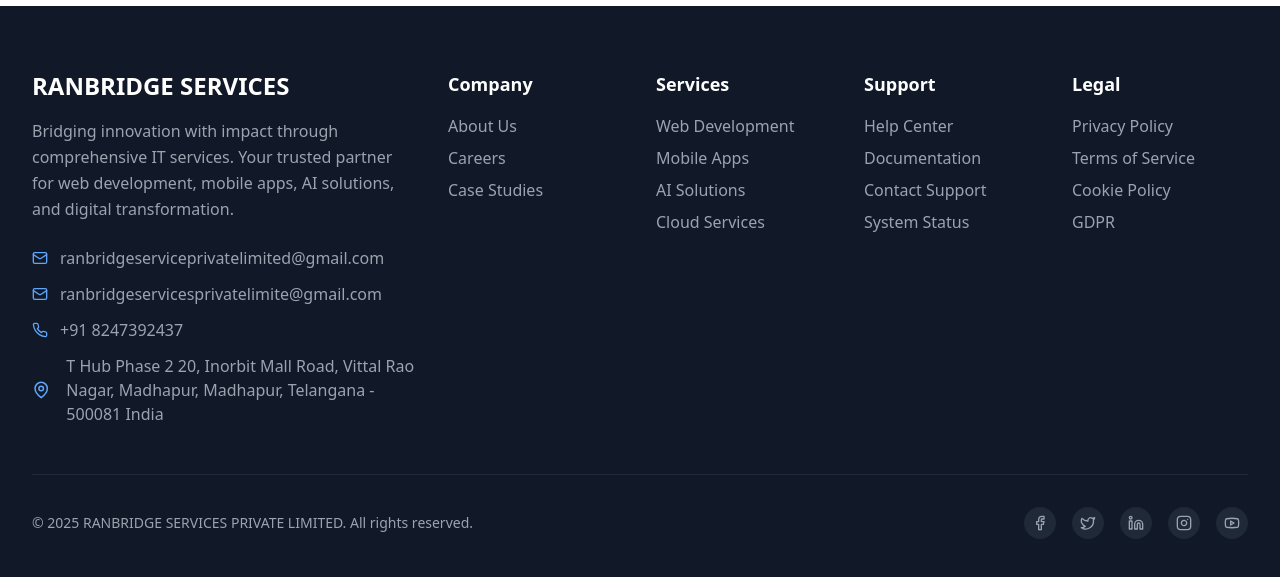
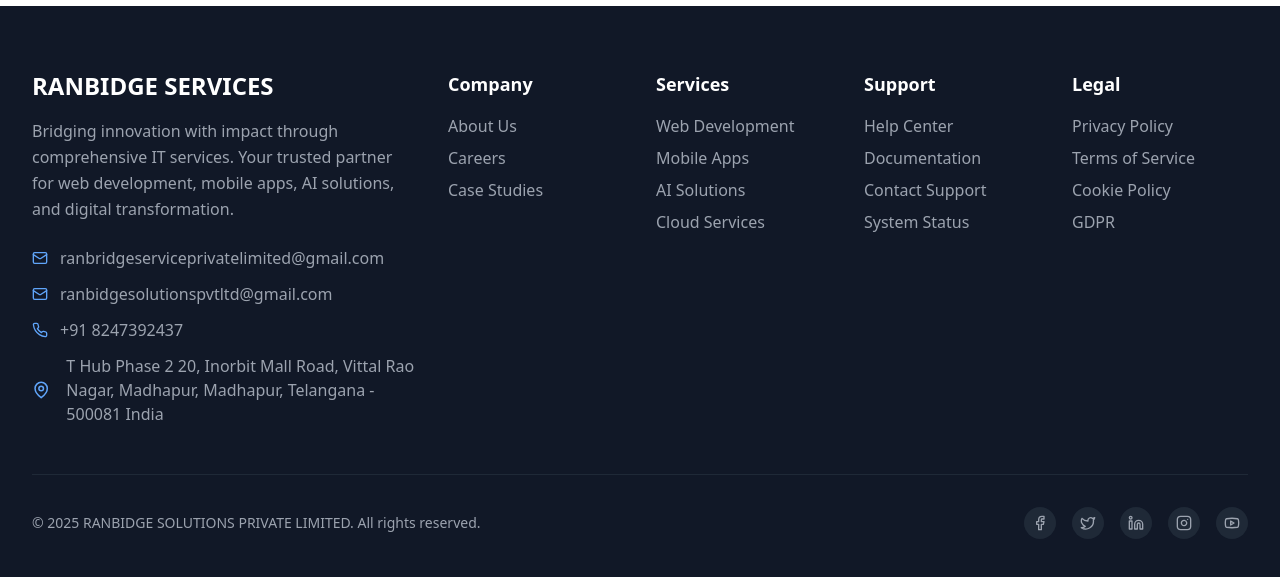
Before and after one commit to Rgopi143/RANBRIDGE-SERVICES-PRIVATE-LIMITED, a React (Vite) app: page / in a window 1280 px wide. Shown: the part 3538-4115 px from the top of the page. Built offline with nearby package versions, Linux system fonts and the light colour scheme.

Commit message:
Update Footer.tsx

```diff
--- a/src/components/Footer.tsx
+++ b/src/components/Footer.tsx
@@ -44,7 +44,7 @@ const Footer = (props: { onPrivacyClick?: () => void; onTermsClick?: () => void;
         <div className="grid md:grid-cols-2 lg:grid-cols-6 gap-8">
           {/* Company Info */}
           <div className="lg:col-span-2">
-            <h3 className="text-2xl font-bold mb-4">RANBRIDGE SERVICES</h3>
+            <h3 className="text-2xl font-bold mb-4">RANBIDGE SERVICES</h3>
             <p className="text-gray-400 mb-6 leading-relaxed">
               Bridging innovation with impact through comprehensive IT services.
               Your trusted partner for web development, mobile apps, AI solutions, and digital transformation.
@@ -56,7 +56,7 @@ const Footer = (props: { onPrivacyClick?: () => void; onTermsClick?: () => void;
               </div>
               <div className="flex items-center gap-3">
                 <Mail size={16} className="text-blue-400" />
-                <span className="text-gray-400">ranbridgeservicesprivatelimite@gmail.com</span>
+                <span className="text-gray-400">ranbidgesolutionspvtltd@gmail.com</span>
               </div>
               <div className="flex items-center gap-3">
                 <Phone size={16} className="text-blue-400" />
@@ -127,7 +127,7 @@ India</span>
         {/* Bottom Section */}
         <div className="border-t border-gray-800 mt-12 pt-8 flex flex-col md:flex-row justify-between items-center">
           <p className="text-gray-400 text-sm">
-            © 2025 RANBRIDGE SERVICES PRIVATE LIMITED. All rights reserved.
+            © 2025 RANBIDGE SOLUTIONS PRIVATE LIMITED. All rights reserved.
           </p>
 
           {/* Social Links */}
```
